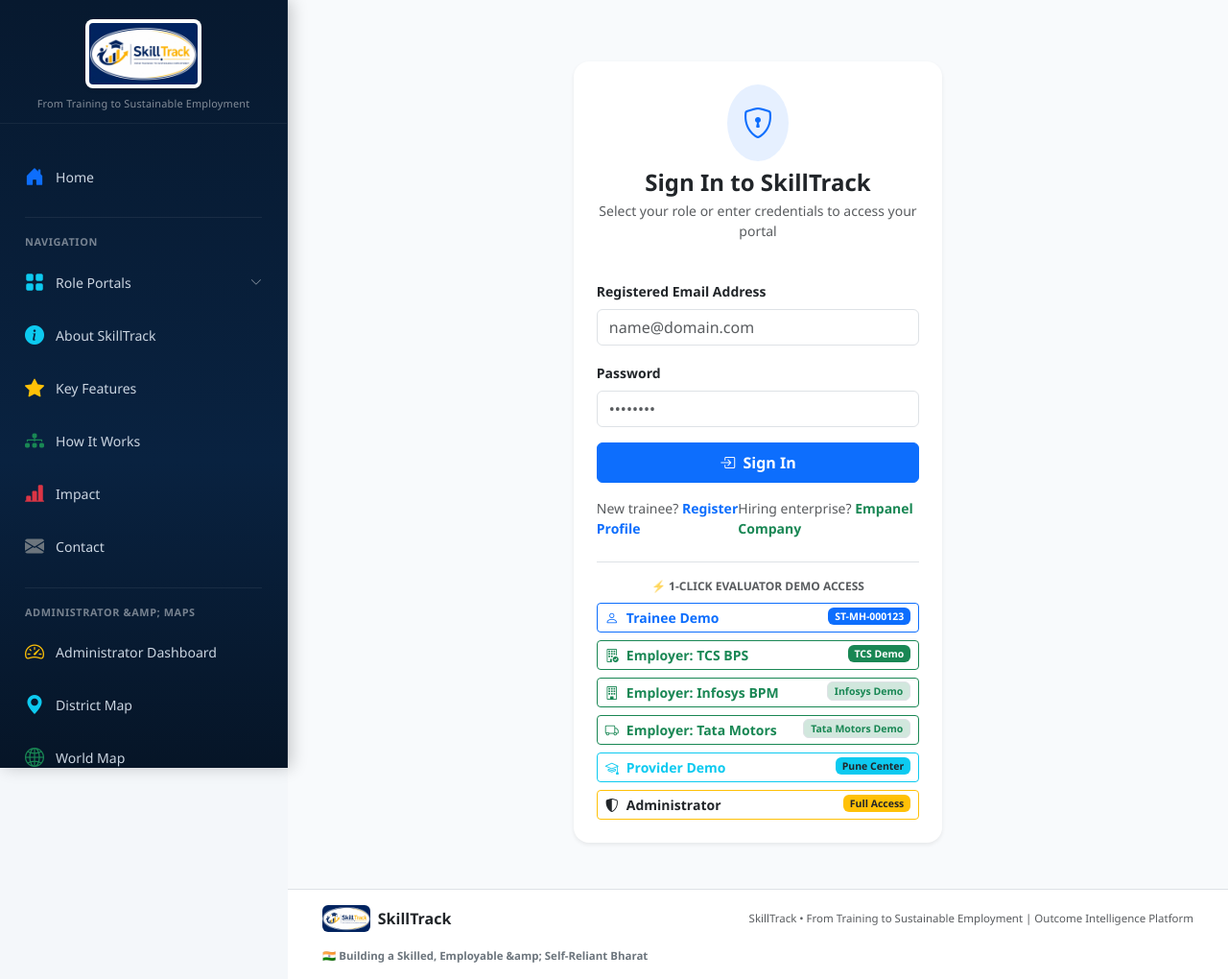
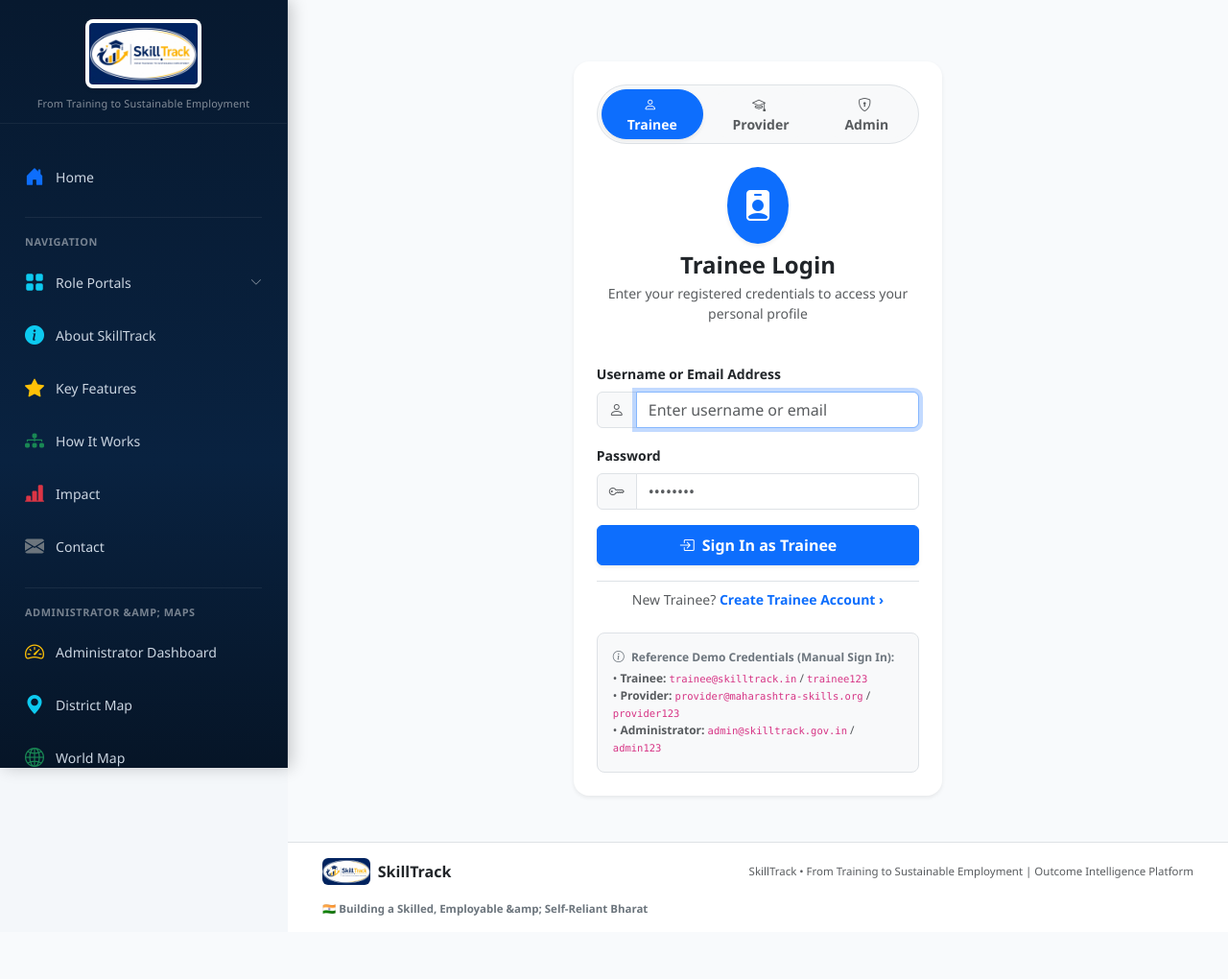
Before and after one commit to sakshigjadhav-03/SkillTrack, a Flask app: page /login in a window 1280 px wide. Shown: the whole page at 96% size. After the commit the page ends 954 px from the top, so only its background shows below. Run offline with Flask 3, Linux system fonts and the light colour scheme.

Commit message:
Fix authentication flow: require credentials for all roles, remove auto-login demo buttons, and isolate trainee profiles

```diff
--- a/backend/routes/auth_routes.py
+++ b/backend/routes/auth_routes.py
@@ -7,48 +7,32 @@ auth_bp = Blueprint('auth', __name__)
 
 @auth_bp.route('/login', methods=['GET', 'POST'])
 def login():
-    """User login supporting email & password or quick 1-click demo login."""
+    """User login requiring valid username/email and password."""
+    selected_role = request.args.get('role', request.form.get('role', 'trainee')).lower()
+    if selected_role not in ('trainee', 'provider', 'administrator', 'admin'):
+        selected_role = 'trainee'
+
     if request.method == 'POST':
-        # Check if 1-click demo login or quick company email was clicked
-        quick_role = request.form.get('quick_role')
-        quick_email = request.form.get('quick_email')
-        if quick_email:
-            user = query_db("SELECT * FROM users WHERE email = %s AND is_active = 1", (quick_email,), one=True)
-            if user:
-                return _setup_session_and_redirect(user)
-            flash('Demo company account not found.', 'danger')
-            return redirect(url_for('auth.login'))
-
-        if quick_role:
-            role_emails = {
-                'trainee': 'trainee@skilltrack.in',
-                'employer': 'employer@tcs.in',
-                'provider': 'provider@maharashtra-skills.org',
-                'government': 'admin@skilltrack.gov.in',
-                'admin': 'admin@skilltrack.gov.in',
-                'administrator': 'admin@skilltrack.gov.in'
-            }
-            email = role_emails.get(quick_role)
-            user = query_db("SELECT * FROM users WHERE email = %s AND is_active = 1", (email,), one=True)
-            if user:
-                return _setup_session_and_redirect(user)
-            flash('Demo user not found. Please initialize the database first.', 'danger')
-            return redirect(url_for('auth.login'))
-
-        email = request.form.get('email', '').strip()
+        identifier = request.form.get('email', '').strip()
         password = request.form.get('password', '')
 
-        if not email or not password:
-            flash('Please provide both email and password.', 'warning')
-            return render_template('login.html')
+        if not identifier or not password:
+            flash('Please provide both username/email and password.', 'warning')
+            return render_template('login.html', selected_role=selected_role)
 
-        user = query_db("SELECT * FROM users WHERE email = %s AND is_active = 1", (email,), one=True)
+        user = query_db(
+            "SELECT * FROM users WHERE (email = %s OR username = %s) AND is_active = 1",
+            (identifier, identifier),
+            one=True
+        )
+
         if user and check_password_hash(user['password_hash'], password):
             return _setup_session_and_redirect(user)
         else:
-            flash('Invalid email or password. Please try again.', 'danger')
+            flash('Invalid username/email or password. Please try again.', 'danger')
+            return render_template('login.html', selected_role=selected_role)
 
-    return render_template('login.html')
+    return render_template('login.html', selected_role=selected_role)
 
 
 def _setup_session_and_redirect(user):
@@ -139,13 +123,14 @@ def register():
             INSERT INTO trainees (
                 user_id, outcome_id, first_name, last_name, gender, phone, email, district_id,
                 linkedin_url, consent_status, current_employment_status, identity_token, identity_verified
-            ) VALUES (%s, %s, %s, %s, %s, %s, %s, %s, %s, 'pending', 'unemployed', %s, 1)
+            ) VALUES (%s, %s, %s, %s, %s, %s, %s, %s, %s, 'agreed', 'unemployed', %s, 1)
             """,
             (user_id, outcome_id, first_name, last_name, gender, phone, email, district_id, linkedin_url, f"DEMO-ID-{outcome_id.split('-')[-1]}")
         )
 
-        flash(f'Registration successful! Your Unique Outcome ID is {outcome_id}. Please log in to provide tracking consent.', 'success')
-        return redirect(url_for('auth.login'))
+        user = query_db("SELECT * FROM users WHERE id = %s", (user_id,), one=True)
+        flash(f'Registration successful! Welcome, {first_name}. Your Outcome ID is {outcome_id}.', 'success')
+        return _setup_session_and_redirect(user)
 
     districts = query_db("SELECT id, name FROM districts ORDER BY name")
     return render_template('register.html', districts=districts)
--- a/frontend/templates/base.html
+++ b/frontend/templates/base.html
@@ -70,9 +70,6 @@
       <div class="collapse px-2" id="portalsSubmenu">
         <a class="sidebar-nav-item py-1 ps-4 small" href="{{ url_for('trainee.dashboard') }}">
           <i class="bi bi-person text-primary"></i> Trainee Portal
-        </a>
-        <a class="sidebar-nav-item py-1 ps-4 small" href="{{ url_for('employer.dashboard') }}">
-          <i class="bi bi-briefcase text-success"></i> Employer Portal
         </a>
         <a class="sidebar-nav-item py-1 ps-4 small" href="{{ url_for('provider.dashboard') }}">
           <i class="bi bi-mortarboard text-purple" style="color: #a855f7;"></i> Provider Portal
--- a/frontend/templates/login.html
+++ b/frontend/templates/login.html
@@ -1,69 +1,107 @@
 {% extends 'base.html' %}
 
-{% block title %}Sign In — SkillTrack{% endblock %}
+{% block title %}
+  {% if selected_role == 'provider' %}Training Provider Sign In — SkillTrack
+  {% elif selected_role in ('administrator', 'admin') %}Administrator Sign In — SkillTrack
+  {% else %}Trainee Sign In — SkillTrack{% endif %}
+{% endblock %}
 
 {% block content %}
 <div class="container py-5">
   <div class="row justify-content-center">
-    <div class="col-md-5">
+    <div class="col-md-6 col-lg-5">
       <div class="card border-0 shadow-sm rounded-4 p-4 bg-white">
-        <div class="text-center mb-4">
-          <div class="d-inline-flex p-3 rounded-circle bg-primary bg-opacity-10 text-primary mb-2">
-            <i class="bi bi-shield-lock fs-2"></i>
-          </div>
-          <h4 class="fw-bold mb-1" data-i18n="auto_89">{{ 'Sign In to SkillTrack' }}</h4>
-          <p class="text-muted small" data-i18n="auto_90">{{ 'Select your role or enter credentials to access your portal' }}</p>
+
+        <!-- Role Switcher Segmented Pills -->
+        <div class="d-flex justify-content-center gap-1 p-1 bg-light rounded-pill mb-4 border" style="font-size: 0.78rem;">
+          <a href="{{ url_for('auth.login', role='trainee') }}"
+             class="btn btn-sm rounded-pill px-3 fw-semibold flex-fill {{ 'btn-primary shadow-sm text-white' if selected_role == 'trainee' else 'text-muted btn-light' }}">
+            <i class="bi bi-person me-1"></i> Trainee
+          </a>
+          <a href="{{ url_for('auth.login', role='provider') }}"
+             class="btn btn-sm rounded-pill px-3 fw-semibold flex-fill {{ 'btn-purple shadow-sm text-white' if selected_role == 'provider' else 'text-muted btn-light' }}"
+             style="{{ 'background-color: #7c3aed;' if selected_role == 'provider' else '' }}">
+            <i class="bi bi-mortarboard me-1"></i> Provider
+          </a>
+          <a href="{{ url_for('auth.login', role='administrator') }}"
+             class="btn btn-sm rounded-pill px-3 fw-semibold flex-fill {{ 'btn-warning shadow-sm text-white' if selected_role in ('administrator', 'admin') else 'text-muted btn-light' }}"
+             style="{{ 'background-color: #ea580c;' if selected_role in ('administrator', 'admin') else '' }}">
+            <i class="bi bi-shield-lock me-1"></i> Admin
+          </a>
         </div>
 
-        <form action="{{ url_for('auth.login') }}" method="POST">
+        <!-- Role Header -->
+        <div class="text-center mb-4">
+          {% if selected_role == 'provider' %}
+            <div class="d-inline-flex p-3 rounded-circle text-white mb-2 shadow-sm" style="background: #7c3aed;">
+              <i class="bi bi-mortarboard-fill fs-2"></i>
+            </div>
+            <h4 class="fw-bold mb-1">Training Provider Login</h4>
+            <p class="text-muted small">Enter your provider credentials to access the Provider Dashboard</p>
+          {% elif selected_role in ('administrator', 'admin') %}
+            <div class="d-inline-flex p-3 rounded-circle text-white mb-2 shadow-sm" style="background: #ea580c;">
+              <i class="bi bi-shield-lock-fill fs-2"></i>
+            </div>
+            <h4 class="fw-bold mb-1">Administrator Login</h4>
+            <p class="text-muted small">Enter your administrator credentials to access the Outcome Command Center</p>
+          {% else %}
+            <div class="d-inline-flex p-3 rounded-circle bg-primary text-white mb-2 shadow-sm">
+              <i class="bi bi-person-badge-fill fs-2"></i>
+            </div>
+            <h4 class="fw-bold mb-1">Trainee Login</h4>
+            <p class="text-muted small">Enter your registered credentials to access your personal profile</p>
+          {% endif %}
+        </div>
+
+        <!-- Credential Login Form -->
+        <form action="{{ url_for('auth.login', role=selected_role) }}" method="POST">
+          <input type="hidden" name="role" value="{{ selected_role }}">
+
           <div class="mb-3">
-            <label class="form-label small fw-semibold" data-i18n="auto_91">{{ 'Registered Email Address' }}</label>
-            <input type="email" name="email" class="form-control" placeholder="name@domain.com" required>
-          </div>
-          <div class="mb-3">
-            <label class="form-label small fw-semibold" data-i18n="auto_92">{{ 'Password' }}</label>
-            <input type="password" name="password" class="form-control" placeholder="••••••••" required>
+            <label class="form-label small fw-semibold">Username or Email Address</label>
+            <div class="input-group">
+              <span class="input-group-text bg-light text-muted"><i class="bi bi-person"></i></span>
+              <input type="text" name="email" class="form-control" placeholder="Enter username or email" required autofocus>
+            </div>
           </div>
 
-          <button type="submit" class="btn btn-primary w-100 py-2 fw-semibold mb-3">
-            <i class="bi bi-box-arrow-in-right me-1"></i> Sign In
-          </button>
+          <div class="mb-3">
+            <label class="form-label small fw-semibold">Password</label>
+            <div class="input-group">
+              <span class="input-group-text bg-light text-muted"><i class="bi bi-key"></i></span>
+              <input type="password" name="password" class="form-control" placeholder="••••••••" required>
+            </div>
+          </div>
+
+          {% if selected_role == 'provider' %}
+            <button type="submit" class="btn w-100 py-2 fw-semibold mb-3 text-white shadow-sm" style="background: #7c3aed;">
+              <i class="bi bi-box-arrow-in-right me-1"></i> Sign In as Provider
+            </button>
+          {% elif selected_role in ('administrator', 'admin') %}
+            <button type="submit" class="btn w-100 py-2 fw-semibold mb-3 text-white shadow-sm" style="background: #ea580c;">
+              <i class="bi bi-box-arrow-in-right me-1"></i> Sign In as Administrator
+            </button>
+          {% else %}
+            <button type="submit" class="btn btn-primary w-100 py-2 fw-semibold mb-3 shadow-sm">
+              <i class="bi bi-box-arrow-in-right me-1"></i> Sign In as Trainee
+            </button>
+          {% endif %}
         </form>
 
-        <div class="d-flex justify-content-between small text-muted mb-4">
-          <span>New trainee? <a href="{{ url_for('auth.register') }}" class="text-decoration-none fw-semibold" data-i18n="auto_93">{{ 'Register Profile' }}</a></span>
-          <span>Hiring enterprise? <a href="{{ url_for('auth.register_employer') }}" class="text-decoration-none fw-semibold text-success" data-i18n="auto_94">{{ 'Empanel Company' }}</a></span>
-        </div>
+        {% if selected_role == 'trainee' %}
+          <div class="text-center small text-muted pt-2 border-top">
+            New Trainee? <a href="{{ url_for('auth.register') }}" class="text-decoration-none fw-semibold text-primary">Create Trainee Account ›</a>
+          </div>
+        {% endif %}
 
-        <!-- 1-Click Demo Logins for Hackathon Evaluators -->
-        <div class="border-top pt-3">
-          <div class="text-uppercase small fw-bold text-muted mb-2 text-center" style="font-size: 0.75rem;" data-i18n="auto_95">{{ '⚡ 1-Click Evaluator Demo Access' }}</div>
-          <form action="{{ url_for('auth.login') }}" method="POST" class="d-grid gap-2">
-            <button type="submit" name="quick_role" value="trainee" class="btn btn-outline-primary btn-sm text-start d-flex justify-content-between align-items-center">
-              <span><i class="bi bi-person me-2"></i><strong data-i18n="auto_96">{{ 'Trainee Demo' }}</strong></span>
-              <span class="badge bg-primary" data-i18n="auto_97">{{ 'ST-MH-000123' }}</span>
-            </button>
-            <button type="submit" name="quick_role" value="employer" class="btn btn-outline-success btn-sm text-start d-flex justify-content-between align-items-center">
-              <span><i class="bi bi-building-check me-2"></i><strong data-i18n="auto_98">{{ 'Employer: TCS BPS' }}</strong></span>
-              <span class="badge bg-success" data-i18n="auto_99">{{ 'TCS Demo' }}</span>
-            </button>
-            <button type="submit" name="quick_email" value="hr@infosys-bpm.in" class="btn btn-outline-success btn-sm text-start d-flex justify-content-between align-items-center">
-              <span><i class="bi bi-building me-2"></i><strong data-i18n="auto_100">{{ 'Employer: Infosys BPM' }}</strong></span>
-              <span class="badge bg-success-subtle text-success border" data-i18n="auto_101">{{ 'Infosys Demo' }}</span>
-            </button>
-            <button type="submit" name="quick_email" value="jobs@tatamotors-demo.in" class="btn btn-outline-success btn-sm text-start d-flex justify-content-between align-items-center">
-              <span><i class="bi bi-truck me-2"></i><strong data-i18n="auto_102">{{ 'Employer: Tata Motors' }}</strong></span>
-              <span class="badge bg-success-subtle text-success border" data-i18n="auto_103">{{ 'Tata Motors Demo' }}</span>
-            </button>
-            <button type="submit" name="quick_role" value="provider" class="btn btn-outline-info btn-sm text-start d-flex justify-content-between align-items-center">
-              <span><i class="bi bi-mortarboard me-2"></i><strong data-i18n="auto_104">{{ 'Provider Demo' }}</strong></span>
-              <span class="badge bg-info text-dark" data-i18n="auto_105">{{ 'Pune Center' }}</span>
-            </button>
-            <button type="submit" name="quick_role" value="administrator" class="btn btn-outline-warning btn-sm text-dark text-start d-flex justify-content-between align-items-center">
-              <span><i class="bi bi-shield-shaded me-2"></i><strong>{{ 'Administrator' }}</strong></span>
-              <span class="badge bg-warning text-dark">{{ 'Full Access' }}</span>
-            </button>
-          </form>
+        <!-- Non-Clickable Reference Credentials Callout -->
+        <div class="mt-4 p-3 bg-light rounded-3 border text-start" style="font-size: 0.75rem; line-height: 1.5;">
+          <div class="fw-bold text-secondary mb-1"><i class="bi bi-info-circle me-1"></i> Reference Demo Credentials (Manual Sign In):</div>
+          <div class="text-muted">
+            <div>• <strong>Trainee:</strong> <code>trainee@skilltrack.in</code> / <code>trainee123</code></div>
+            <div>• <strong>Provider:</strong> <code>provider@maharashtra-skills.org</code> / <code>provider123</code></div>
+            <div>• <strong>Administrator:</strong> <code>admin@skilltrack.gov.in</code> / <code>admin123</code></div>
+          </div>
         </div>
 
       </div>
```
Also changed, not shown: frontend/templates/index.html (+22 -30 lines).
